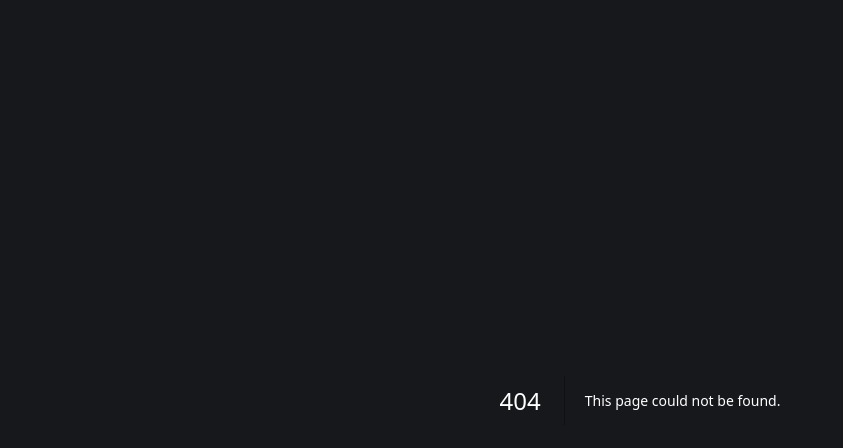
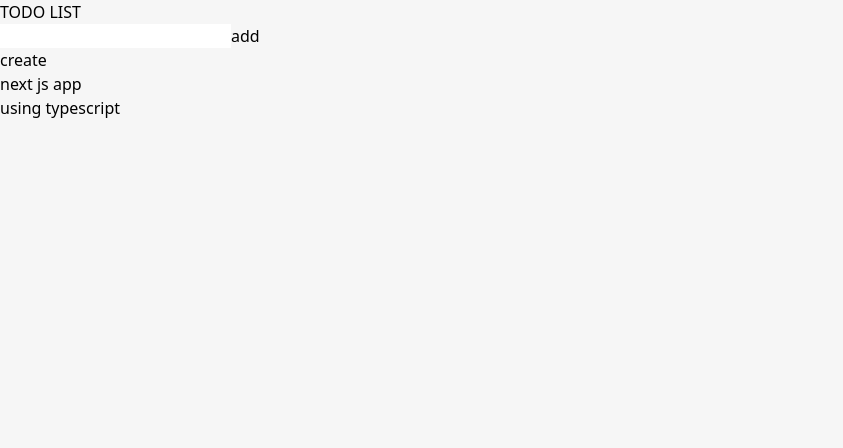
Before and after one commit to llatom/next-llm-app, a Next.js app: page /todo in a window 1280 px wide. Before the commit this address had no page. Shown: the top 448 px of the page, without its empty margins (0-843 px from the left). Built offline with nearby package versions, Linux system fonts and the light colour scheme.

Commit message:
feat: import zustand and alias config

```diff
--- a/package.json
+++ b/package.json
@@ -17,7 +17,8 @@
     "next": "13.2.4",
     "react": "18.2.0",
     "react-dom": "18.2.0",
-    "typescript": "5.0.2"
+    "typescript": "5.0.2",
+    "zustand": "^4.3.7"
   },
   "devDependencies": {
     "autoprefixer": "^10.4.14",
--- a/pages/_document.tsx
+++ b/pages/_document.tsx
@@ -22,7 +22,7 @@ class MyDocument extends Document {
           <meta property="og:image" content={ogimage} />
           <meta name="twitter:image" content={ogimage} />
         </Head>
-        <body className="bg-[#17181C] text-white">
+        <body className="bg-[#17181C] text-black">
           <Main />
           <NextScript />
         </body>
--- /dev/null
+++ b/pages/todo.tsx
@@ -0,0 +1,25 @@
+import React from 'react'
+import useStore from '@/store/store'
+
+const Todo: React.FC = (): JSX.Element => {
+  const [todo, setTodo] = React.useState<string>('')
+  const todos = useStore(state => state.todos)
+  const addTodo = useStore(state => state.addTodo)
+
+  const add = (e: React.MouseEvent<HTMLButtonElement, MouseEvent>) => {
+    addTodo(todo)
+  }
+
+  return (
+    <div>
+      <h1>TODO LIST</h1>
+      <input type="text" onChange={e => setTodo(e.currentTarget.value)} />
+      <button onClick={add}>add</button>
+      {todos.map((item, index) => (
+        <div key={index}>{item}</div>
+      ))}
+    </div>
+  )
+}
+
+export default Todo
--- /dev/null
+++ b/store/index.ts
@@ -0,0 +1 @@
+export * from './store'
--- /dev/null
+++ b/store/slices/todoSlice.ts
@@ -0,0 +1,12 @@
+import { StateCreator } from 'zustand'
+import ITodo from '../types/ITodo'
+
+// add
+const createTodoSlice: StateCreator<ITodo> = (set, get) => ({
+  todos: ['create', 'next js app', 'using typescript'],
+  addTodo(todo: string) {
+    set(state => ({ todos: [...state.todos, todo] }))
+  }
+})
+
+export default createTodoSlice
--- /dev/null
+++ b/store/store.ts
@@ -0,0 +1,9 @@
+import create from 'zustand'
+import ITodo from './types/ITodo'
+import createTodoSlice from './slices/todoSlice'
+
+const useStore = create<ITodo>()((...a) => ({
+  ...createTodoSlice(...a)
+}))
+
+export default useStore
--- /dev/null
+++ b/store/types/ITodo.ts
@@ -0,0 +1,6 @@
+interface ITodo {
+  todos: Array<string>
+  addTodo: (todo: string) => void
+}
+
+export default ITodo
--- a/styles/globals.css
+++ b/styles/globals.css
@@ -5,9 +5,8 @@
 :root {
   --max-width: 1100px;
   --border-radius: 12px;
-  --font-mono: ui-monospace, Menlo, Monaco, 'Cascadia Mono', 'Segoe UI Mono',
-    'Roboto Mono', 'Oxygen Mono', 'Ubuntu Monospace', 'Source Code Pro',
-    'Fira Mono', 'Droid Sans Mono', 'Courier New', monospace;
+  --font-mono: ui-monospace, Menlo, Monaco, 'Cascadia Mono', 'Segoe UI Mono', 'Roboto Mono', 'Oxygen Mono', 'Ubuntu Monospace',
+    'Source Code Pro', 'Fira Mono', 'Droid Sans Mono', 'Courier New', monospace;
 
   --foreground-rgb: 0, 0, 0;
   --background-start-rgb: 214, 219, 220;
@@ -21,22 +20,11 @@
     #0071ff33 160deg,
     transparent 360deg
   );
-  --secondary-glow: radial-gradient(
-    rgba(255, 255, 255, 1),
-    rgba(255, 255, 255, 0)
-  );
+  --secondary-glow: radial-gradient(rgba(255, 255, 255, 1), rgba(255, 255, 255, 0));
 
   --tile-start-rgb: 239, 245, 249;
   --tile-end-rgb: 228, 232, 233;
-  --tile-border: conic-gradient(
-    #00000080,
-    #00000040,
-    #00000030,
-    #00000020,
-    #00000010,
-    #00000010,
-    #00000080
-  );
+  --tile-border: conic-gradient(#00000080, #00000040, #00000030, #00000020, #00000010, #00000010, #00000080);
 
   --callout-rgb: 238, 240, 241;
   --callout-border-rgb: 172, 175, 176;
@@ -51,24 +39,11 @@
     --background-end-rgb: 0, 0, 0;
 
     --primary-glow: radial-gradient(rgba(1, 65, 255, 0.4), rgba(1, 65, 255, 0));
-    --secondary-glow: linear-gradient(
-      to bottom right,
-      rgba(1, 65, 255, 0),
-      rgba(1, 65, 255, 0),
-      rgba(1, 65, 255, 0.3)
-    );
+    --secondary-glow: linear-gradient(to bottom right, rgba(1, 65, 255, 0), rgba(1, 65, 255, 0), rgba(1, 65, 255, 0.3));
 
     --tile-start-rgb: 2, 13, 46;
     --tile-end-rgb: 2, 5, 19;
-    --tile-border: conic-gradient(
-      #ffffff80,
-      #ffffff40,
-      #ffffff30,
-      #ffffff20,
-      #ffffff10,
-      #ffffff10,
-      #ffffff80
-    );
+    --tile-border: conic-gradient(#ffffff80, #ffffff40, #ffffff30, #ffffff20, #ffffff10, #ffffff10, #ffffff80);
 
     --callout-rgb: 20, 20, 20;
     --callout-border-rgb: 108, 108, 108;
@@ -90,13 +65,9 @@ body {
 }
 
 body {
-  color: rgb(var(--foreground-rgb));
-  background: linear-gradient(
-      to bottom,
-      transparent,
-      rgb(var(--background-end-rgb))
-    )
-    rgb(var(--background-start-rgb));
+  color: #333;
+  background-color: #f6f6f6 !important;
+  min-height: 100vh;
 }
 
 a {
```
Also changed, not shown: tsconfig.json (+6 -1 lines), 1 other file (tests, documents, lock files or other folders).
